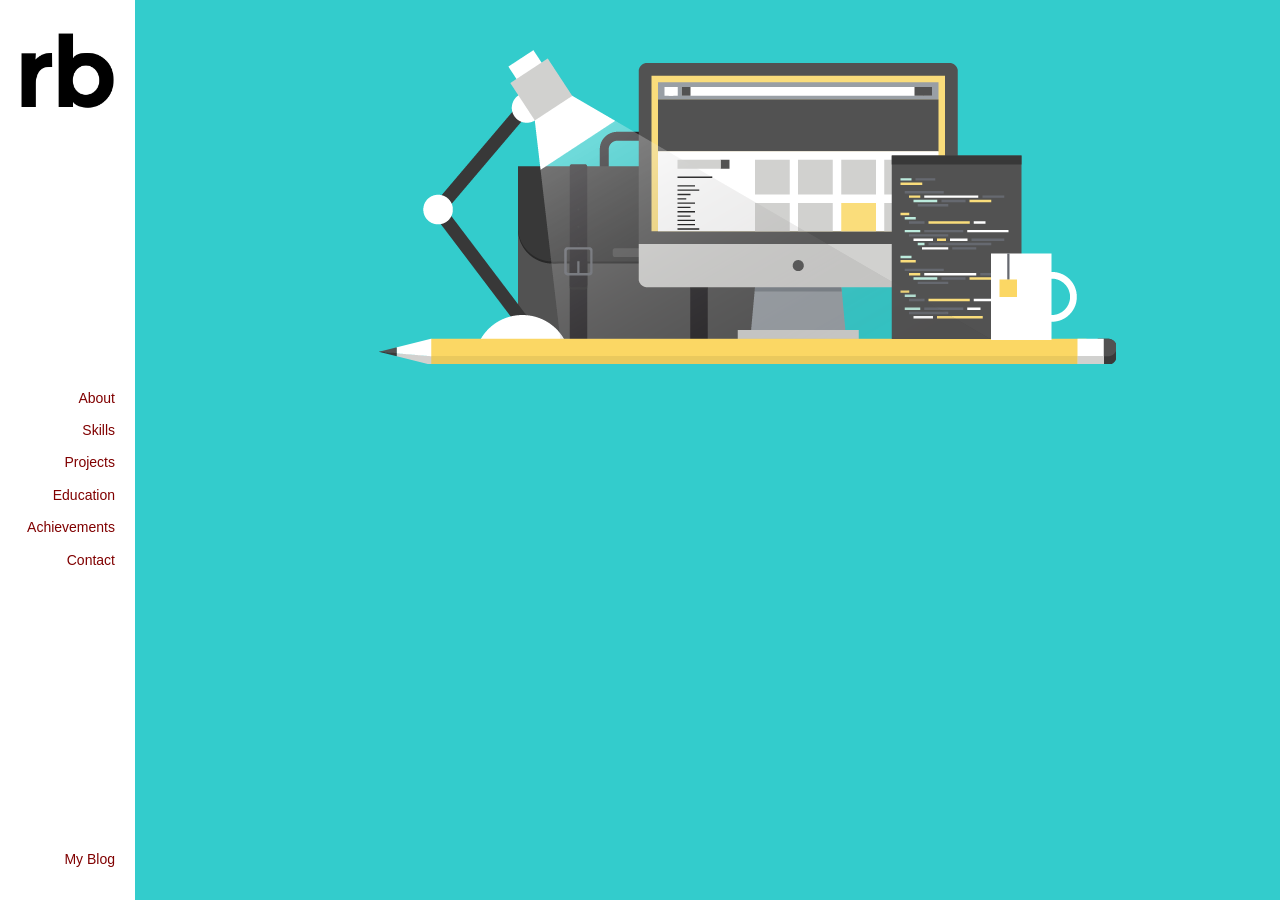
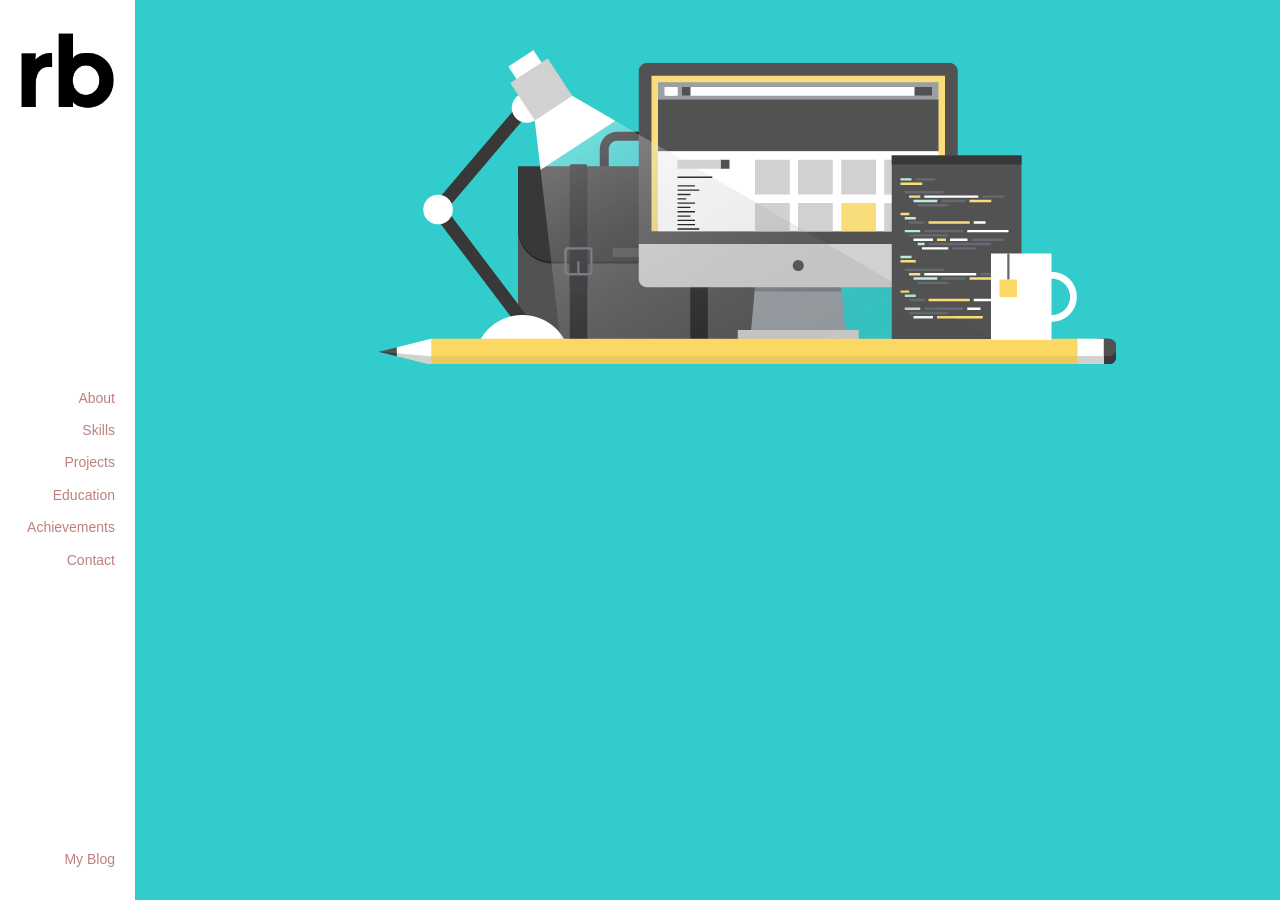
Before and after one commit to shivnshu/homepage, a Jekyll site: the page built from index.html, in a window 1280 px wide and 900 px high. Built offline with Jekyll 4.4.1, drawn with Linux system fonts in a browser that asks for light colours; nearby versions of some CDN libraries; Markdown is read by kramdown in place of the engine named in the settings.

Commit message:
refactoring

```diff
--- a/assets/css/main.css
+++ b/assets/css/main.css
@@ -531,12 +531,12 @@ body {
     .home-wrap header .site-nav li:last-child {
       margin-bottom: 0; }
     .home-wrap header .site-nav li a {
-      color: maroon; }
+      color: rgba(128, 0, 0, 0.5); }
   .home-wrap header .blog-link {
     display: block;
     text-align: right;
     padding-right: 20px;
-    color: maroon; }
+    color: rgba(128, 0, 0, 0.5); }
   .home-wrap header .mobile-nav-toggle {
     display: none;
     width: 50px;
@@ -595,6 +595,8 @@ body {
   .mobile-nav li {
     text-align: center;
     margin-bottom: 10px; }
+    .mobile-nav li a {
+      color: rgba(128, 0, 0, 0.5); }
 
 @media (max-width: 1070px) {
   .home-wrap header {
```
Also changed, not shown: assets/css/3-sections/header.sass (+4 -61 lines), 2 other files.
